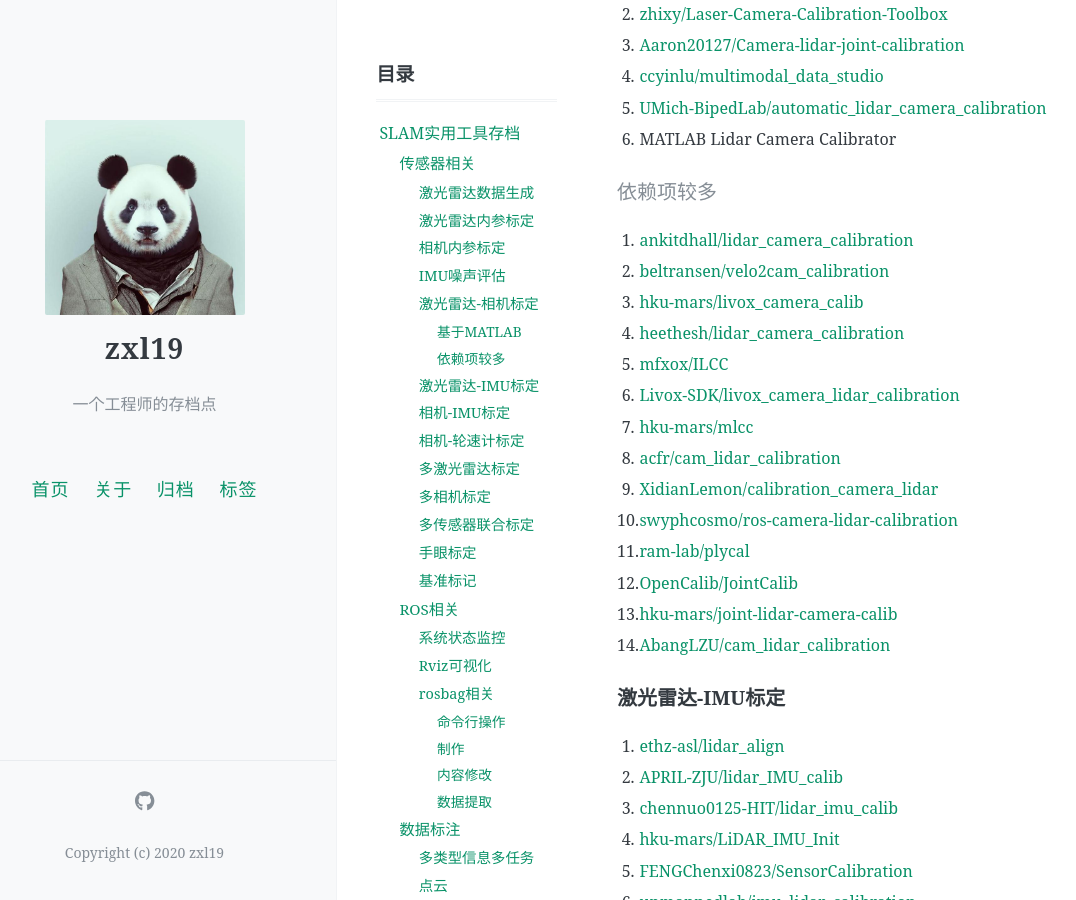
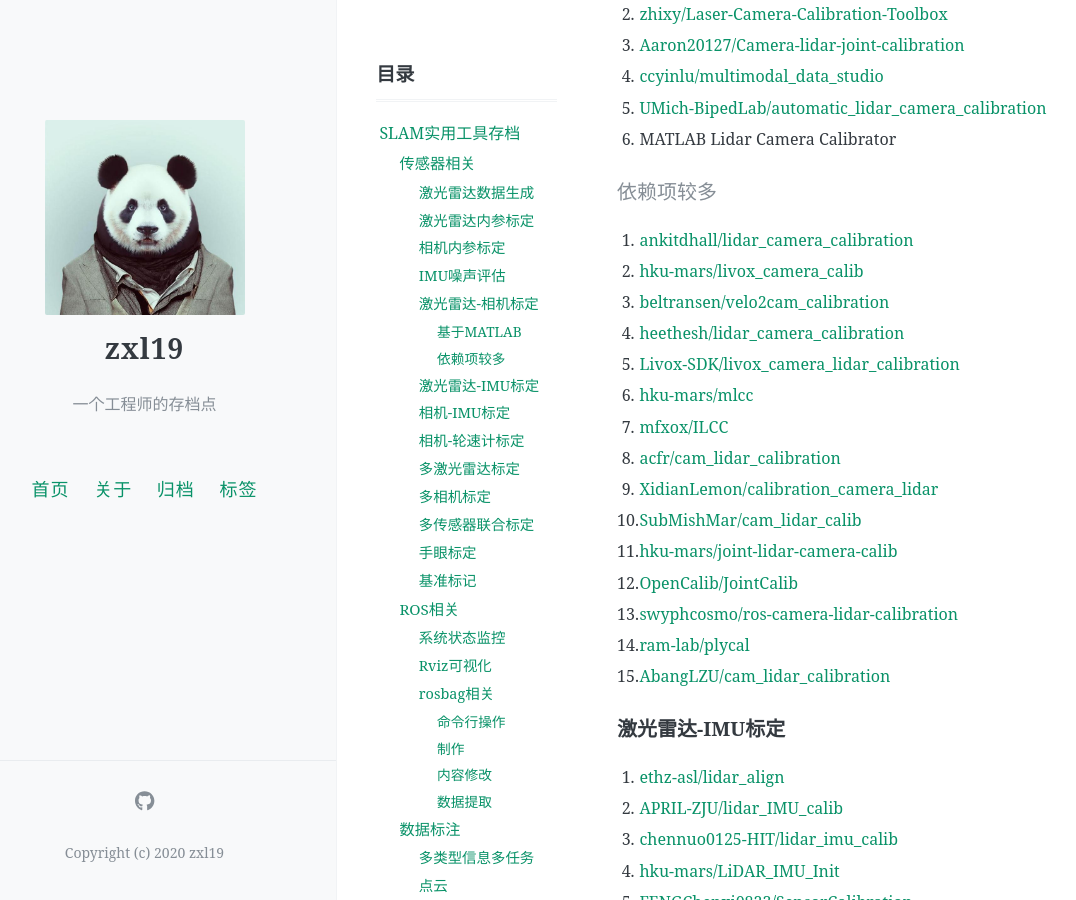
Before and after one commit to zxl19/zxl19.github.io, a Jekyll site: the page built from _posts/2021-05-25-slam-tool.md, in a window 1280 px wide and 900 px high, scrolled down 1356 px. Shown: the whole window, without its empty margins (47-1123 px from the left). Built offline with Jekyll 4.4.1, drawn with Linux system fonts in a browser that asks for light colours; comment, search, counter and statistics services are not loaded; some of the changed text lies outside the part shown.

Commit message:
Update Posts

```diff
--- a/_posts/2021-05-25-slam-tool.md
+++ b/_posts/2021-05-25-slam-tool.md
@@ -62,19 +62,20 @@ pinned: false
 #### 依赖项较多
 
 1. [ankitdhall/lidar_camera_calibration](https://github.com/ankitdhall/lidar_camera_calibration)
-2. [beltransen/velo2cam_calibration](https://github.com/beltransen/velo2cam_calibration)
-3. [hku-mars/livox_camera_calib](https://github.com/hku-mars/livox_camera_calib)
+2. [hku-mars/livox_camera_calib](https://github.com/hku-mars/livox_camera_calib)
+3. [beltransen/velo2cam_calibration](https://github.com/beltransen/velo2cam_calibration)
 4. [heethesh/lidar_camera_calibration](https://github.com/heethesh/lidar_camera_calibration)
-5. [mfxox/ILCC](https://github.com/mfxox/ILCC)
-6. [Livox-SDK/livox_camera_lidar_calibration](https://github.com/Livox-SDK/livox_camera_lidar_calibration)
-7. [hku-mars/mlcc](https://github.com/hku-mars/mlcc)
+5. [Livox-SDK/livox_camera_lidar_calibration](https://github.com/Livox-SDK/livox_camera_lidar_calibration)
+6. [hku-mars/mlcc](https://github.com/hku-mars/mlcc)
+7. [mfxox/ILCC](https://github.com/mfxox/ILCC)
 8. [acfr/cam_lidar_calibration](https://github.com/acfr/cam_lidar_calibration)
 9. [XidianLemon/calibration_camera_lidar](https://github.com/XidianLemon/calibration_camera_lidar)
-10. [swyphcosmo/ros-camera-lidar-calibration](https://github.com/swyphcosmo/ros-camera-lidar-calibration)
-11. [ram-lab/plycal](https://github.com/ram-lab/plycal)
+10. [SubMishMar/cam_lidar_calib](https://github.com/SubMishMar/cam_lidar_calib)
+11. [hku-mars/joint-lidar-camera-calib](https://github.com/hku-mars/joint-lidar-camera-calib)
 12. [OpenCalib/JointCalib](https://github.com/OpenCalib/JointCalib)
-13. [hku-mars/joint-lidar-camera-calib](https://github.com/hku-mars/joint-lidar-camera-calib)
-14. [AbangLZU/cam_lidar_calibration](https://github.com/AbangLZU/cam_lidar_calibration)
+13. [swyphcosmo/ros-camera-lidar-calibration](https://github.com/swyphcosmo/ros-camera-lidar-calibration)
+14. [ram-lab/plycal](https://github.com/ram-lab/plycal)
+15. [AbangLZU/cam_lidar_calibration](https://github.com/AbangLZU/cam_lidar_calibration)
 
 ### 激光雷达-IMU标定
 
```
Also changed, not shown: other parts of _posts/2021-05-25-slam-tool.md (+11 -9 lines), _posts/2020-06-08-meme-archive.md (+4 -3 lines), _posts/2021-06-14-academic-guide.md (+4 -3 lines).
